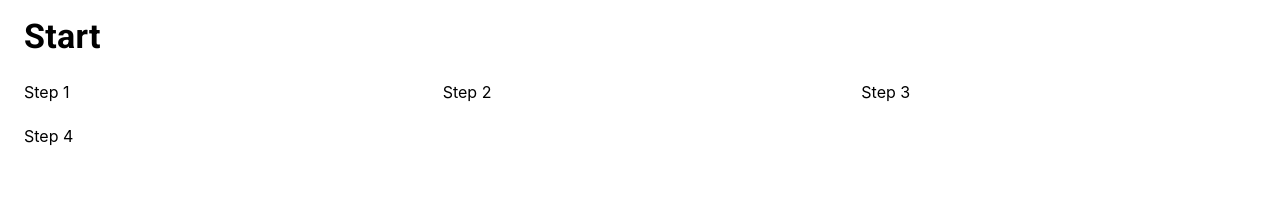
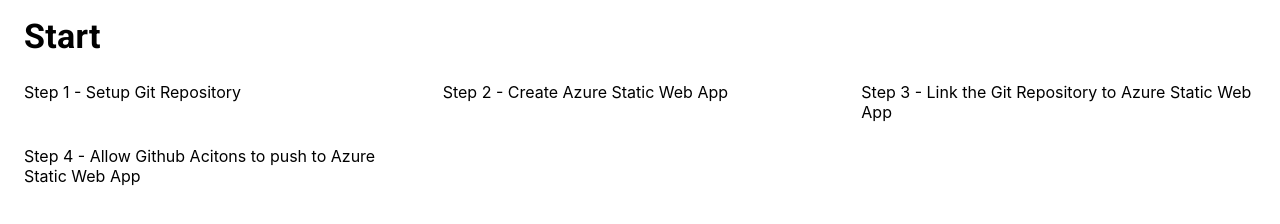
Before and after one commit to loongfatt-gag/test-react-app-to-azure, a React (Create React App) app: page / in a window 1280 px wide. Shown: the part 372-596 px from the top of the page. Built offline with nearby package versions, Linux system fonts and the light colour scheme.

Commit message:
Basic Azure Web App Setup

```diff
--- a/public/index.html
+++ b/public/index.html
@@ -9,7 +9,7 @@
     <meta name="theme-color" content="#000000" />
     <meta
       name="description"
-      content="Web site created using create-react-app"
+      content="Deploy React App to Azure State Wep App"
     />
     <link rel="apple-touch-icon" href="%PUBLIC_URL%/logo192.png" />
     <!--
@@ -26,7 +26,7 @@
       work correctly both with client-side routing and a non-root public URL.
       Learn how to configure a non-root public URL by running `npm run build`.
     -->
-    <title>React App</title>
+    <title>Deploy React App to Azure</title>
   </head>
   <body>
     <noscript>You need to enable JavaScript to run this app.</noscript>
--- a/src/App.js
+++ b/src/App.js
@@ -54,16 +54,16 @@
         </Typography>
         <Grid container spacing={3}>
           <Grid item xs={12} sm={6} md={4}>
-            Step 1
+            Step 1 - Setup Git Repository
           </Grid>
           <Grid item xs={12} sm={6} md={4}>
-            Step 2
+            Step 2 - Create Azure Static Web App
           </Grid>
           <Grid item xs={12} sm={6} md={4}>
-            Step 3
+            Step 3 - Link the Git Repository to Azure Static Web App
           </Grid>
           <Grid item xs={12} sm={6} md={4}>
-            Step 4
+            Step 4 - Allow Github Acitons to push to Azure Static Web App
           </Grid>
         </Grid>
       </Container>
```
